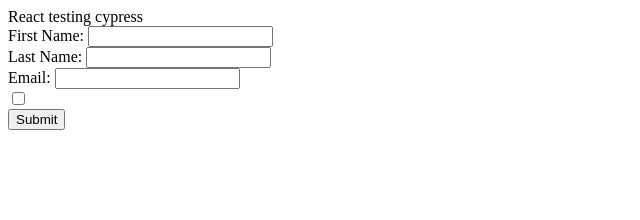
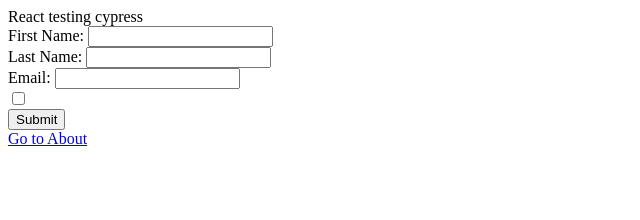
Before and after one commit to robynchung/study-react-cypress, a React (Create React App) app: page / in a window 1280 px wide. Shown: the top 220 px of the page, without its empty margins (0-640 px from the left). Built offline with nearby package versions, Linux system fonts and the light colour scheme.

Commit message:
add router and about page

```diff
--- a/package.json
+++ b/package.json
@@ -8,6 +8,7 @@
     "@testing-library/user-event": "^12.2.2",
     "react": "^17.0.1",
     "react-dom": "^17.0.1",
+    "react-router-dom": "^5.2.0",
     "react-scripts": "4.0.0",
     "recoil": "^0.1.2",
     "web-vitals": "^0.2.4"
--- /dev/null
+++ b/src/About.js
@@ -0,0 +1,9 @@
+import { useRecoilState } from "recoil";
+import defaultState from "./atom/index";
+
+export default function About() {
+  const [userInfo, setUserInfo] = useRecoilState(defaultState);
+
+  console.log(userInfo);
+  return <>About</>;
+}
--- a/src/App.js
+++ b/src/App.js
@@ -1,5 +1,6 @@
 import { useState } from "react";
 import { useRecoilState } from "recoil";
+import { Link } from "react-router-dom";
 import defaultAtomState from "./atom/index";
 
 function App() {
@@ -40,6 +41,8 @@
           {isSubmit && <div>form submitted</div>}
         </button>
       </form>
+
+      <Link to="/about">Go to About</Link>
     </div>
   );
 }
--- a/src/index.js
+++ b/src/index.js
@@ -1,13 +1,24 @@
 import React from "react";
 import ReactDOM from "react-dom";
 import { RecoilRoot } from "recoil";
+import { BrowserRouter, Switch, Route, Link } from "react-router-dom";
 
 import App from "./App";
+import About from "./About";
 
 ReactDOM.render(
   <React.StrictMode>
     <RecoilRoot>
-      <App />
+      <BrowserRouter>
+        <Switch>
+          <Route exact path="/">
+            <App />
+          </Route>
+          <Route path="/about">
+            <About />
+          </Route>
+        </Switch>
+      </BrowserRouter>
     </RecoilRoot>
   </React.StrictMode>,
   document.getElementById("root")
```
Also changed, not shown: 1 other file (tests, documents, lock files or other folders).
